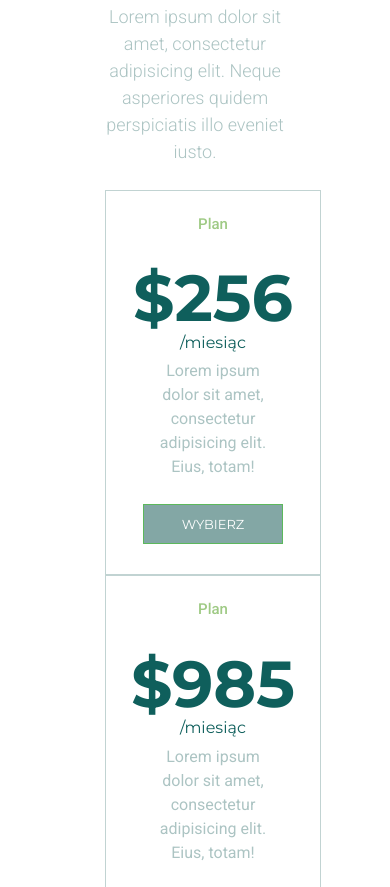
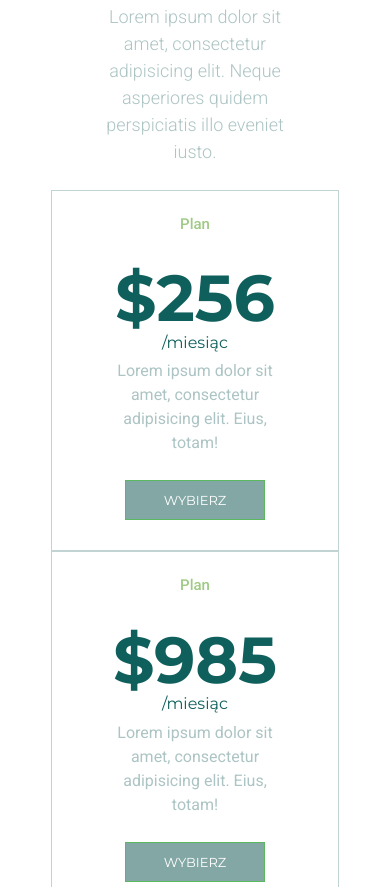
Before and after one commit to BambusPL/Projekt-PSD1, a plain HTML site: page index.html in a window 390 px wide. Shown: the part 5069-5956 px from the top of the page. Drawn offline with nearby package versions, Linux system fonts and the light colour scheme; a script that the page names is missing.

Commit message:
zm
zmiana w kolumnie

```diff
--- a/style.css
+++ b/style.css
@@ -542,14 +542,9 @@ footer .enter {
 }
 
 @media (max-width: 767px) {
-    #zaw5 .kol {
-        display: flex;
-        flex-direction: column;
-        justify-content: center;
-        margin-left: 90px;
-    }
     #zaw5 .kolumna {
         width: 80%;
+
     }
     #stopka .stopka1nag {
         margin-left: 32%;
```
